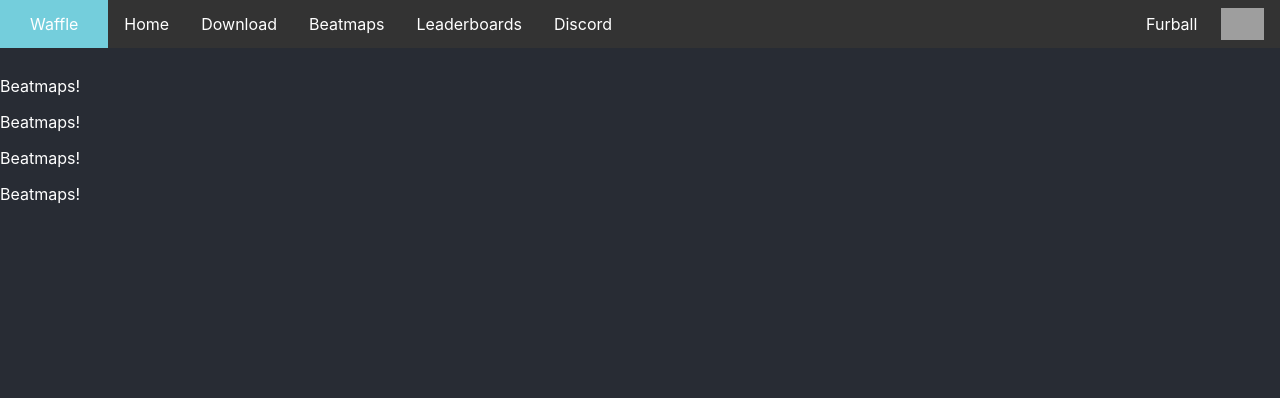
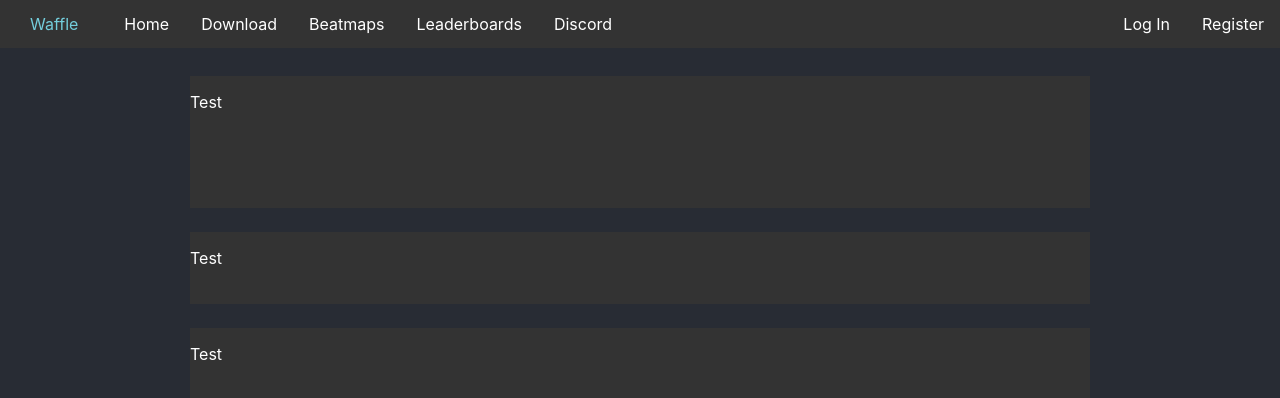
Before and after one commit to Waffle-osu/Waffle, a React (Create React App) app in the folder site/: page /beatmaps in a window 1280 px wide. Shown: the top 398 px of the page. Built offline with nearby package versions, Linux system fonts and the light colour scheme.

Commit message:
figured out a neat way to have content stuffs laid out, under each other with gaps

```diff
--- a/site/src/components/App.tsx
+++ b/site/src/components/App.tsx
@@ -1,7 +1,7 @@
 import { useState, useEffect }  from 'react';
 
 import { BrowserRouter as Router, Routes, Route } from "react-router-dom";
-import Content from './Content';
+import Beatmaps from './Beatmaps';
 import MainLayout from './Main';
 
 import { AppState, LoginDetails } from "./../AppState";
@@ -12,15 +12,17 @@ function App() {
 	let appState: AppState = new AppState(getLoginState, setLoginState);
 
 	useEffect(() => {
+		let username = window.sessionStorage.getItem("waffle-username")
 		let token = window.sessionStorage.getItem("waffle-token")
+		let userId = window.sessionStorage.getItem("waffle-userId")
 
 		console.log("token:" + token)
 
-		if(token !== null) {
+		if(token !== null && username !== null && userId !== null) {
 			let currentLoginDetails: LoginDetails = {
-				username: token,
+				username: username,
 				token: token,
-				userId: 0,
+				userId: Number(userId),
 				loggedIn: true
 			};
 
@@ -32,8 +34,8 @@ function App() {
 		<>
 			<Router>
 				<Routes>
-					<Route path='/' element={<MainLayout appState={appState}></MainLayout>}>
-						<Route path="beatmaps" element={<Content appState={appState}></Content>}/>
+					<Route path='/' element={ <MainLayout appState={appState} ></MainLayout> }>
+						<Route path="beatmaps" element={ <Beatmaps appState={appState} ></Beatmaps> }/>
 					</Route>
 				</Routes>
 			</Router>
--- /dev/null
+++ b/site/src/components/Beatmaps.css
@@ -0,0 +1,17 @@
+.beatmaps-content {
+    display: flex;
+    flex-direction: column;
+    justify-content: center;
+    width: 90vw;
+    max-width: 900px;
+    margin-right: auto;
+    margin-left: auto;
+    margin-top: -8px;
+
+}
+
+.content-item {
+    background-color: rgb(51, 51, 51);
+    background-clip: content-box;
+    margin-top: 24px;
+}
--- /dev/null
+++ b/site/src/components/Beatmaps.tsx
@@ -0,0 +1,36 @@
+import { useEffect } from "react";
+
+import { AppProps } from "../AppState";
+
+import "./Beatmaps.css"
+
+function Beatmaps(props: AppProps) {
+    return (
+        <>
+            <div className="beatmaps-content">
+                <div className="content-item">
+                    <p>Test</p>
+                    <br></br>
+                    <br></br>
+                    <br></br>
+                    <br></br>
+                </div>
+
+                <div className="content-item">
+                    <p>Test</p>
+                    <br></br>
+                </div>
+
+                <div className="content-item">
+                    <p>Test</p>
+                    <br></br>
+                    <br></br>
+                    <br></br>
+                    <br></br>
+                </div>
+            </div>
+        </>
+    );
+}
+
+export default Beatmaps;
--- a/site/src/components/Content.tsx
+++ /dev/null
@@ -1,27 +0,0 @@
-import { useEffect } from "react";
-
-import { AppProps } from "./../AppState";
-
-function Content(props: AppProps) {
-    useEffect(() => {
-        window.sessionStorage.setItem("waffle-token", "Furball")
-
-        props.appState.setLoginState({
-            username: "Furball",
-            token: "dslfhsfskjdfhsdf",
-            userId: 2,
-            loggedIn: true
-        })
-    }, [])
-
-    return (
-        <>
-            <p>Beatmaps!</p>
-            <p>Beatmaps!</p>
-            <p>Beatmaps!</p>
-            <p>Beatmaps!</p>
-        </>
-    );
-}
-
-export default Content;
--- a/site/src/components/Navbar.css
+++ b/site/src/components/Navbar.css
@@ -2,7 +2,7 @@
     display: flex;
     align-items: left;
     overflow: hidden;
-    background-color: #333;
+    background-color: rgb(51, 51, 51);
     position: fixed;
     top: 0;
     width: 100%;
@@ -29,7 +29,7 @@
 }
 
 .navbar a:hover {
-    background: #ddd;
+    background: rgb(221, 221, 221);
     color: black;
     transition: 0.3s;
 }
--- a/site/src/components/Navbar.tsx
+++ b/site/src/components/Navbar.tsx
@@ -34,7 +34,7 @@ function Navbar(props: AppProps) {
 
     return (
         <div className="navbar">
-			<p className="waffle-text">Waffle</p>
+			<Link to="/" className="waffle-text">Waffle</Link>
 
 			<Link to="/">Home</Link>
 			<Link to="/download">Download</Link>
```
